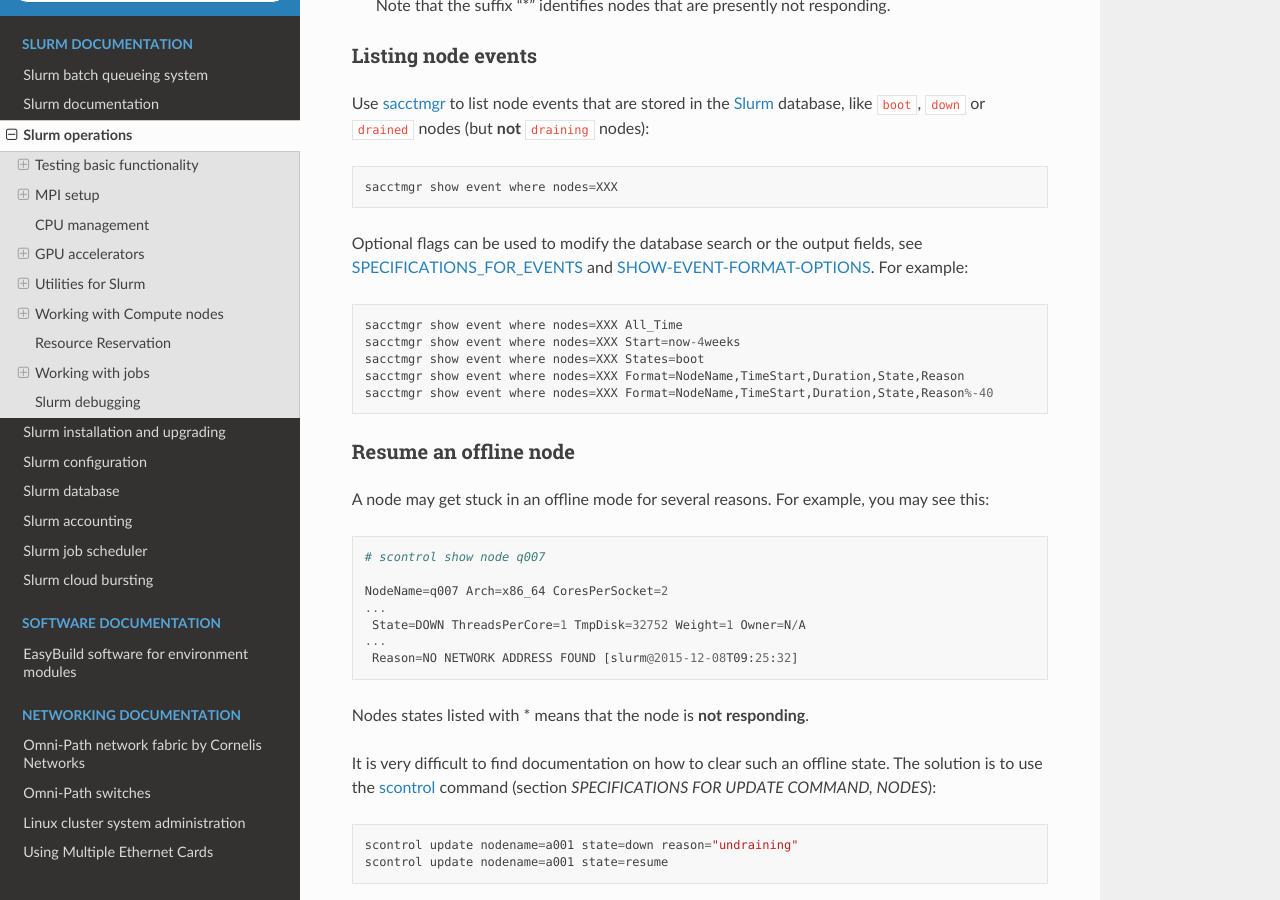
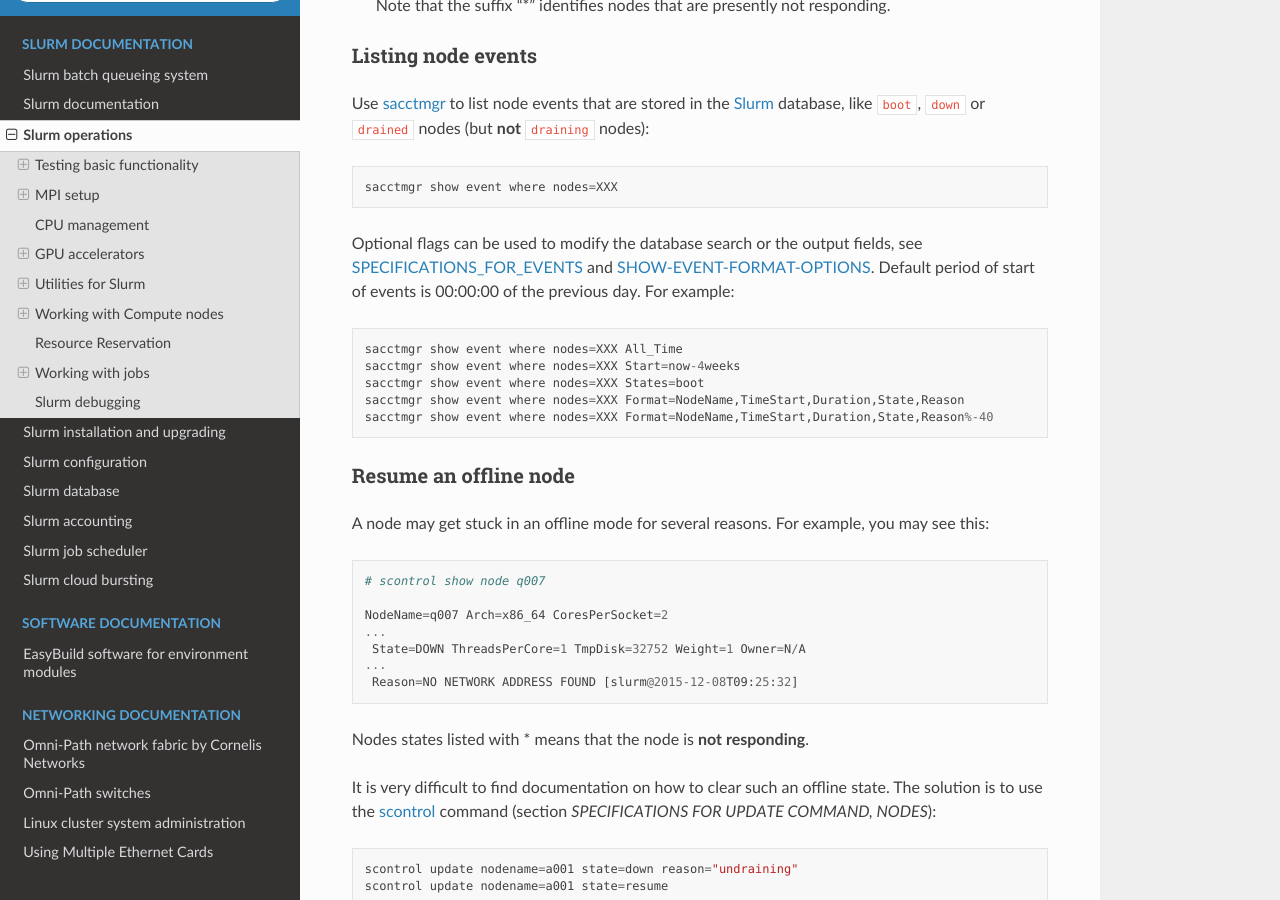
Before and after one commit to OleHolmNielsen/Niflheim_system, a Sphinx documentation site: the page built from docs/Slurm_operations.rst, in a window 1280 px wide and 900 px high, scrolled down 14680 px. Built offline with Sphinx 7.4.7 and the Read the Docs theme 3.1.0, drawn with Linux system fonts in a browser that asks for light colours.

Commit message:
List events

```diff
--- a/docs/Slurm_operations.rst
+++ b/docs/Slurm_operations.rst
@@ -661,6 +661,7 @@
 
 Optional flags can be used to modify the database search or the output fields,
 see SPECIFICATIONS_FOR_EVENTS_ and SHOW-EVENT-FORMAT-OPTIONS_.
+Default period of start of events is 00:00:00 of the previous day.
 For example::
 
   sacctmgr show event where nodes=XXX All_Time
```
